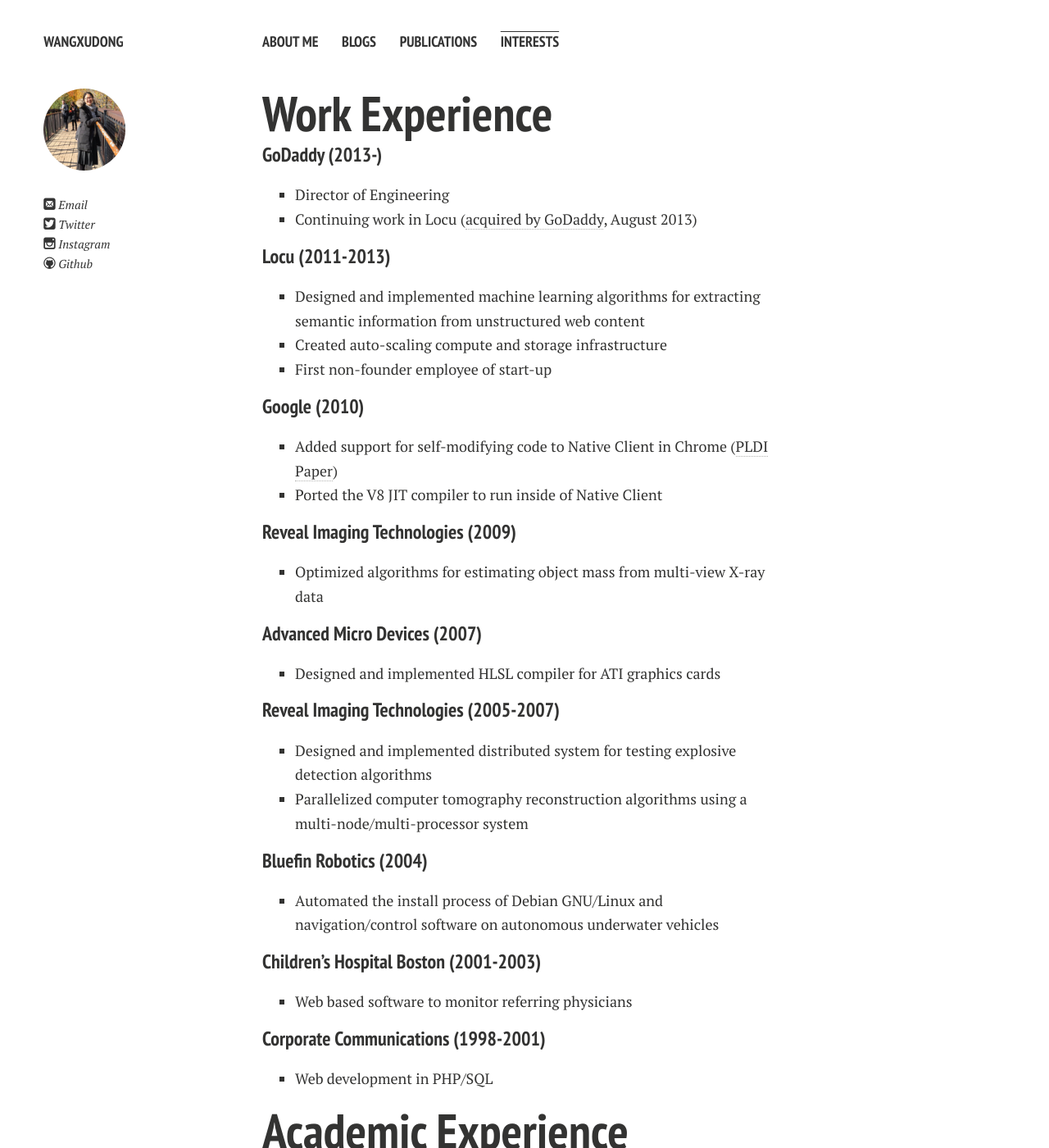
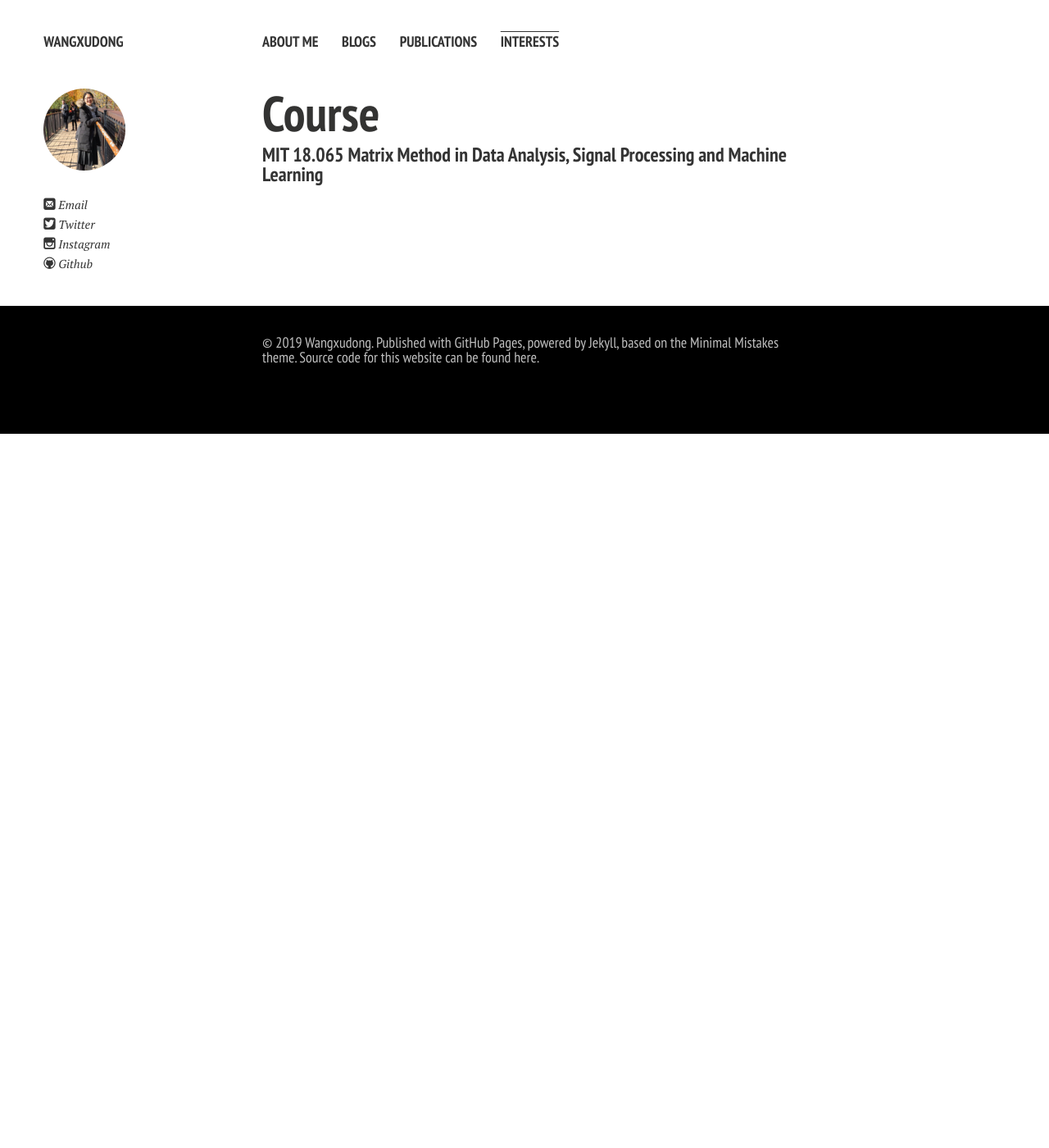
Before and after one commit to eveyuyi/Kaimaoge.github.io, a Jekyll site: the page built from interests.md, in a window 1280 px wide and 1400 px high. Shown: the whole window at 82% size. Built offline with Jekyll 4.4.1, drawn with Linux system fonts in a browser that asks for light colours; nearby versions of some CDN libraries; some of the changed text lies outside the part shown.

Commit message:
Update interests.md

```diff
--- a/interests.md
+++ b/interests.md
@@ -4,59 +4,6 @@
 title: Interests
 ---
 
-# Work Experience
+# Course
 
-### GoDaddy (2013-)
-  - Director of Engineering
-  - Continuing work in Locu ([acquired by GoDaddy][news1], August 2013)
-
-[news1]: http://allthingsd.com/20130819/godaddy-acquires-merchant-finder-startup-locu-for-70-million/
-
-### Locu (2011-2013)
-  - Designed and implemented machine learning algorithms for extracting semantic information from unstructured web content
-  - Created auto-scaling compute and storage infrastructure
-  - First non-founder employee of start-up
-
-### Google (2010)
-  - Added support for self-modifying code to Native Client in Chrome ([PLDI Paper][nacljit])
-  - Ported the V8 JIT compiler to run inside of Native Client
-
-[nacljit]: http://groups.csail.mit.edu/commit/papers/2011/ansel-pldi11-nacljit.pdf
-
-### Reveal Imaging Technologies (2009)
-  - Optimized algorithms for estimating object mass from multi-view X-ray data
-
-### Advanced Micro Devices (2007)
-  - Designed and implemented HLSL compiler for ATI graphics cards
-
-### Reveal Imaging Technologies (2005-2007)
-  - Designed and implemented distributed system for testing explosive detection algorithms
-  - Parallelized computer tomography reconstruction algorithms using a multi-node/multi-processor system
-{% comment %}
-  - Created and improved on algorithms to process multi-row computer tomography data
-  - Created tool for visualizing algorithm results, creating ground-truths, and generating reports about detection
-{% endcomment %}
-
-### Bluefin Robotics (2004)
-  - Automated the install process of Debian GNU/Linux and navigation/control
-    software on autonomous underwater vehicles
-{% comment %}
-  - GUI development in C++/QT
-  - Created system to extract sonar data from autonomous underwater vehicles in the field
-{% endcomment %}
-
-### Children's Hospital Boston (2001-2003)
-  - Web based software to monitor referring physicians
-
-### Corporate Communications (1998-2001)
-  - Web development in PHP/SQL
-
-
-# Academic Experience
-
-### Massachusetts Institute of Technology (2007-2009: MS; 2009-2014: PhD)
-  - Teaching Assistant: _6.035 Computer Language Engineering_ (Fall 2010)
-  - Research Assistant (2007-2013)
-
-### Northeastern University (2002-2007: BS)
-  - Tutor: _Fundamentals of Computer Science_ course (Fall 2003)
+### [MIT 18.065 Matrix Method in Data Analysis, Signal Processing and Machine Learning](https://www.youtube.com/watch?v=Cx5Z-OslNWE&list=PLUl4u3cNGP63oMNUHXqIUcrkS2PivhN3k)
```
